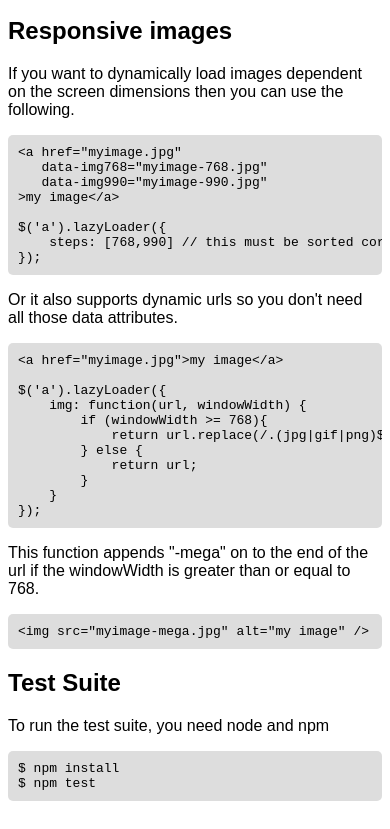
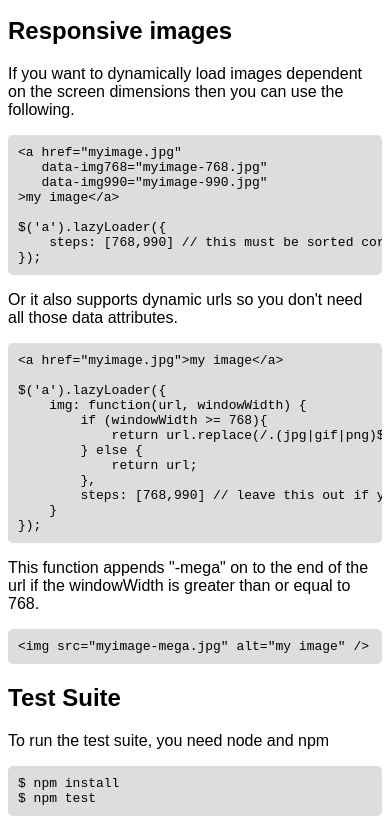
Before and after one commit to davetayls/jquery.lazyLoader, a website: page index.html in a window 390 px wide. Shown: the part 1843-2672 px from the top of the page. Drawn offline with Linux system fonts and the light colour scheme.

Commit message:
add steps to responsive example

```diff
--- a/index.html
+++ b/index.html
@@ -152,7 +152,8 @@ $('a').lazyLoader({
             return url.replace(/.(jpg|gif|png)$/i, '-mega.$1');
         } else {
             return url;
-        }
+        },
+        steps: [768,990] // leave this out if you just want it to run once
     }
 });
 </code></pre>
```
